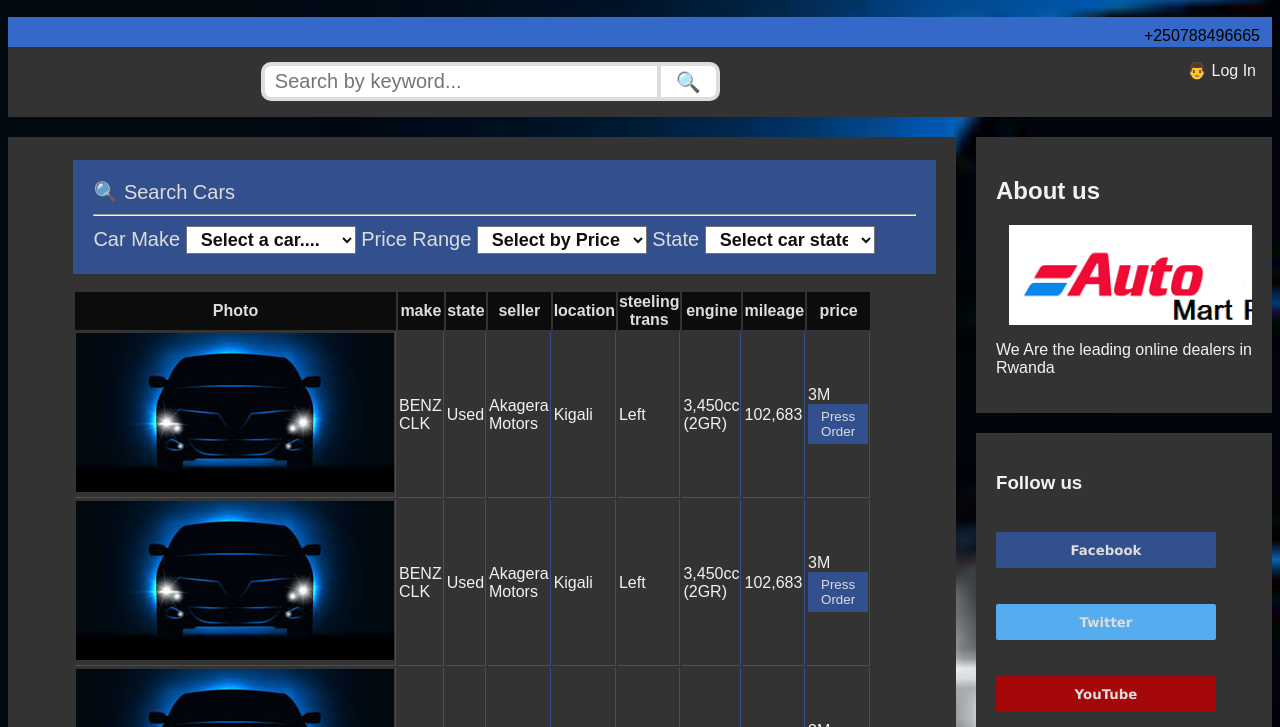
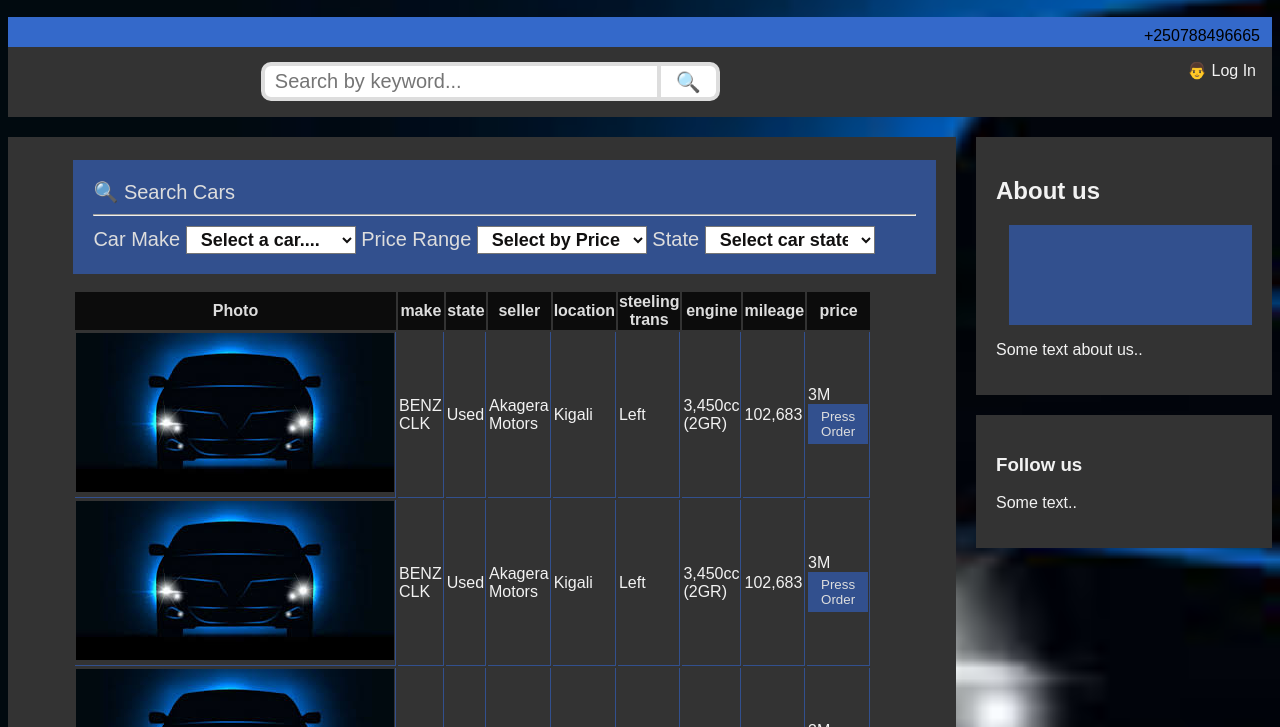
Before and after one commit to UsanaseD/AutoMart, a plain HTML site: page UI/index.html in a window 1280 px wide. Shown: the part 225-952 px from the top of the page. Drawn offline with Linux system fonts and the light colour scheme.

```diff
--- a/UI/css/index.css
+++ b/UI/css/index.css
@@ -144,17 +144,6 @@
    color: #ddd;
    font-size: 20px;
   }
-  .fakeimg1{
-    margin-top: 3px;
-    margin-left: 5%;
-    background:url("../images/images.png");
-    background-size: cover;
-    background-repeat: no-repeat;
-    background-size: cover;
-    padding: 20px;
-    color: #ddd;
-    font-size: 20px;
-   }
 
 
   .styled-select select {
@@ -175,38 +164,6 @@
     padding: 20px;
     margin-top: 20px;
     color: #f2f2f2;
-  }
-  button.social{
-    margin-top: 20px;
-    width: 220px;
-    height: 36px;
-    border: none;
-    border-radius: 2px;
-    font-weight: 800;
-    transition: 0.2s ease;
-    cursor: pointer;
-    }
-    button.social:hover{
-      height: 50px;
-      width: 250px;
-    }
-    .fcbk{
-      background: #32508e;
-    }
-    .twt{
-      background: #55acee;
-    }
-    .ytb
-    {
-      background: #a50808;
-    }
-    .sclk a
-    {
-    display: block;
-    text-decoration: none;
-    font-family: Verdana, Geneva, Tahoma, sans-serif;
-    position: relative;
-    color: #ddd
   }
 
   /* Clear floats after the columns */
--- a/UI/index.html
+++ b/UI/index.html
@@ -131,16 +131,12 @@
   <div class="rightcolumn">
     <div class="card">
       <h2>About us</h2>
-      <div class="fakeimg1" style="height:100px;"></div>
-      <p>We Are the leading online dealers in Rwanda</p>
+      <div class="fakeimg" style="height:100px;"></div>
+      <p>Some text about us..</p>
     </div>
     <div class="card">
-        <div class="sclk">
-        <h3>Follow us</h3>
-        <p><button class="social fcbk"><a href="http://www.facebook.com">Facebook</a></button></p>
-        <p><button class="social twt"><a href="https://twitter.com/diddy01011">Twitter</a></button></p>
-        <p><button class="social ytb"><a href="www.YouTube.com">YouTube</a></button></p>
-      </div>
+      <h3>Follow us</h3>
+      <p>Some text..</p>
     </div>
   </div>
 </div>
```
